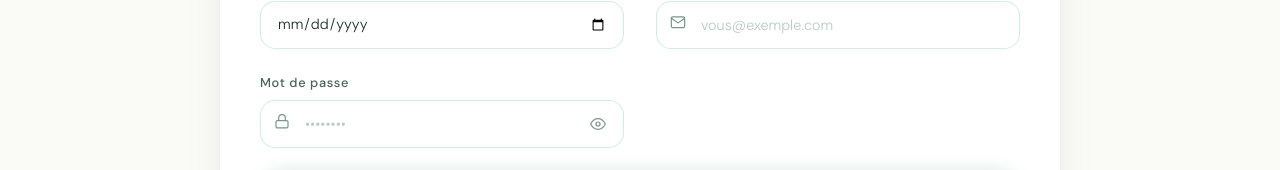
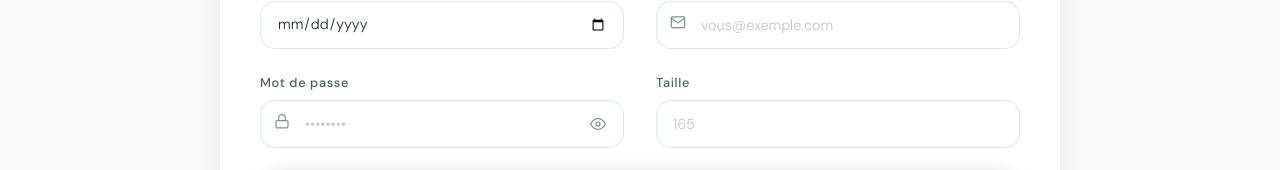
Before and after one commit to JoevinM/Dietetica, a React (Vite) app in the folder front-end/: page /register in a window 1280 px wide. Shown: the part 342-512 px from the top of the page. Built offline with nearby package versions, Linux system fonts and the light colour scheme; no server answers.

Commit message:
Fix: Add height on user page

```diff
--- a/front-end/src/components/HomePage/Home.jsx
+++ b/front-end/src/components/HomePage/Home.jsx
@@ -2,6 +2,7 @@ import { useEffect, useState } from "react";
 import image from "/src/assets/dietetica.jpg";
 import "./Home.scss";
 import { Check, Pin, Clock, Phone, Mail } from 'lucide-react';
+import { useAuth } from "../../context/AuthContext";
 
 
 const BASE_URL = "http://localhost:3000";
@@ -53,6 +54,7 @@ const INFOS = {
 export default function Home() {
   const [latestArticle, setLatestArticle] = useState(null);
   const [loadingArticle, setLoadingArticle] = useState(true);
+  const { user } = useAuth();
 
   // Récupère uniquement le dernier article publié
   useEffect(() => {
@@ -77,7 +79,9 @@ export default function Home() {
       <p className="home__hero-subtitle">
         Votre espace santé personnalisé, en lien direct avec votre diététicien.
       </p>
-      <a href="/profil" className="home__hero-cta">Prendre rendez-vous</a>
+      {user?.role === "user" && (
+        <a href="/google" className="home__hero-cta">Prendre rendez-vous</a>
+      )}
     </section>
 
     <div className="home__cards">
--- a/front-end/src/components/LogPages/Register.jsx
+++ b/front-end/src/components/LogPages/Register.jsx
@@ -13,6 +13,7 @@ export default function Register() {
     email: "",
     password: "",
     birth_date: "",
+    height: "",
   });
 
   const [focused, setFocused] = useState(null);
@@ -33,6 +34,7 @@ export default function Register() {
         email: form.email.trim(),
         password: form.password,
         birth_date: form.birth_date,
+        height: form.height ? parseInt(form.height, 10) : null,
       };
 
       await register(payload);
@@ -188,6 +190,25 @@ export default function Register() {
             </div>
           </div>
 
+          {/* Height */}
+          <div className={fieldClass("height", form.height)}>
+            <label htmlFor="height">Taille</label>
+            <div className="register__input-wrap register__input-wrap--noicon">
+                <input
+                id="height"
+                type="number"
+                name="height"
+                placeholder="165"
+                value={form.height}
+                onChange={handleChange}
+                onFocus={() => setFocused("height")}
+                onBlur={() => setFocused(null)}
+                min="50"
+                max="250"
+                />
+            </div>
+          </div>
+
           <button type="submit" className="register__submit">
             <span>S'inscrire</span>
           </button>
--- a/front-end/src/components/UserPage/UserPage.scss
+++ b/front-end/src/components/UserPage/UserPage.scss
@@ -5,7 +5,7 @@
 // ─────────────────────────────────────────────────────────────────────────────
 
 .up {
-  max-width: 680px;
+  max-width: 800px;
   margin: 0 auto;
   padding: 2.5rem 1.5rem 4rem;
   font-family: v.$font-body;
@@ -15,6 +15,7 @@
 // Tablet (≤ 1023px)
 @media (max-width: v.$bp-tablet) {
   .up {
+    max-width: 690px;
     padding: 2rem 1.25rem 3rem;
   }
 }
@@ -22,6 +23,7 @@
 // Mobile (≤ 767px)
 @media (max-width: v.$bp-mobile) {
   .up {
+    max-width: 350px;
     padding: 1.5rem 1rem 2.5rem;
   }
 }
@@ -131,7 +133,7 @@
 
 .up__stats {
   display: grid;
-  grid-template-columns: repeat(4, 1fr);
+  grid-template-columns: repeat(2, 1fr);
   gap: 0.75rem;
 }
 
--- a/front-end/src/components/UserPage/index.jsx
+++ b/front-end/src/components/UserPage/index.jsx
@@ -86,8 +86,10 @@ export default function UserPage({ user }) {
       <section className="up__section">
         <h2 className="up__section-title">Informations</h2>
         <div className="up__stats">
-          {user.age    && <div className="up__stat"><span className="up__stat-label">Âge</span>   <span className="up__stat-value">{user.age} <small>ans</small></span></div>}
-          {user.height && <div className="up__stat"><span className="up__stat-label">Taille</span><span className="up__stat-value">{user.height} <small>cm</small></span></div>}
+          <div className="up__stat">
+            <span className="up__stat-label">Taille</span>
+            <span className="up__stat-value">{userData?.height ?? "—"} <small>cm</small></span>
+          </div>
           <div className="up__stat">
             <span className="up__stat-label">Poids actuel</span>
             <span className="up__stat-value">{latestWeight ?? "—"} <small>kg</small></span>
```
